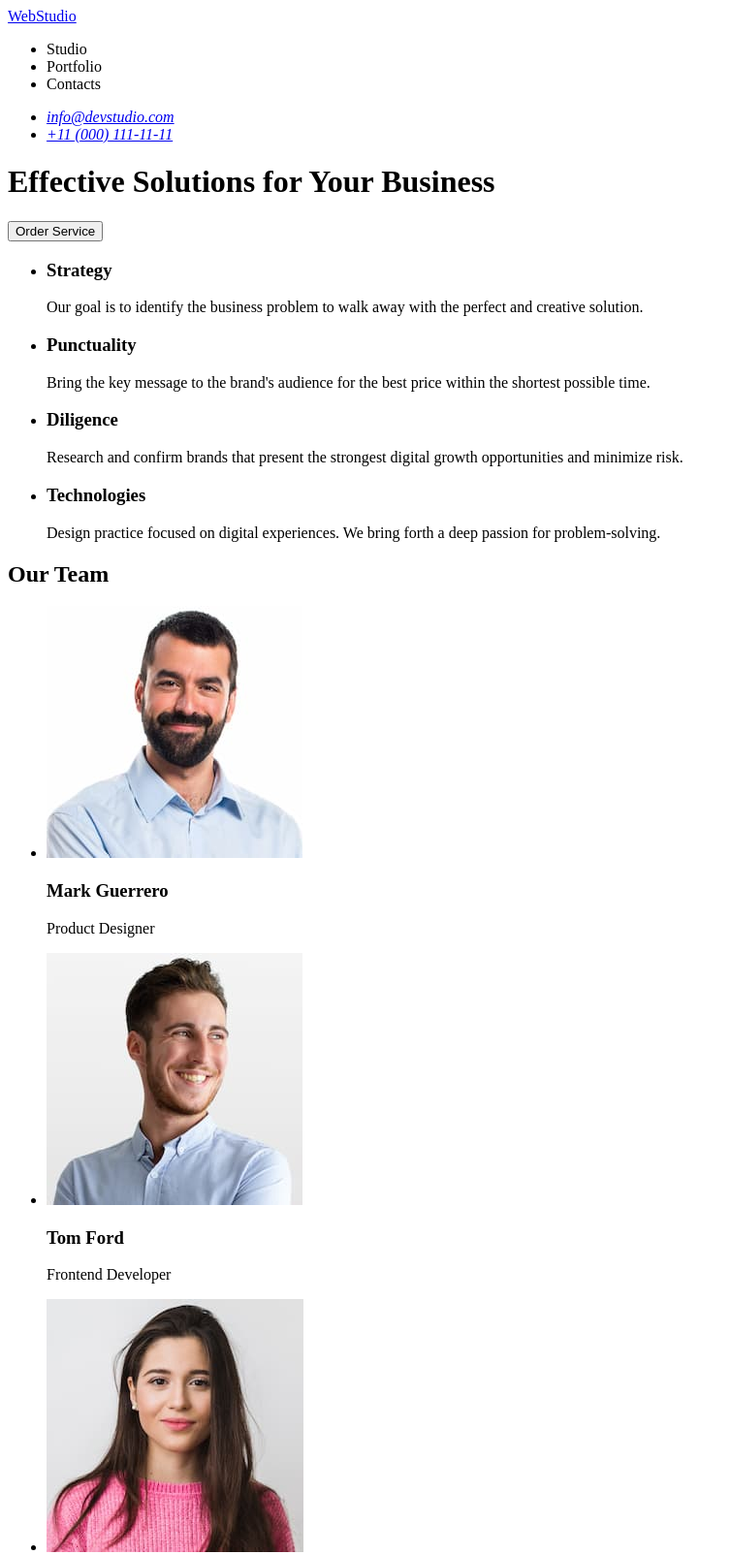
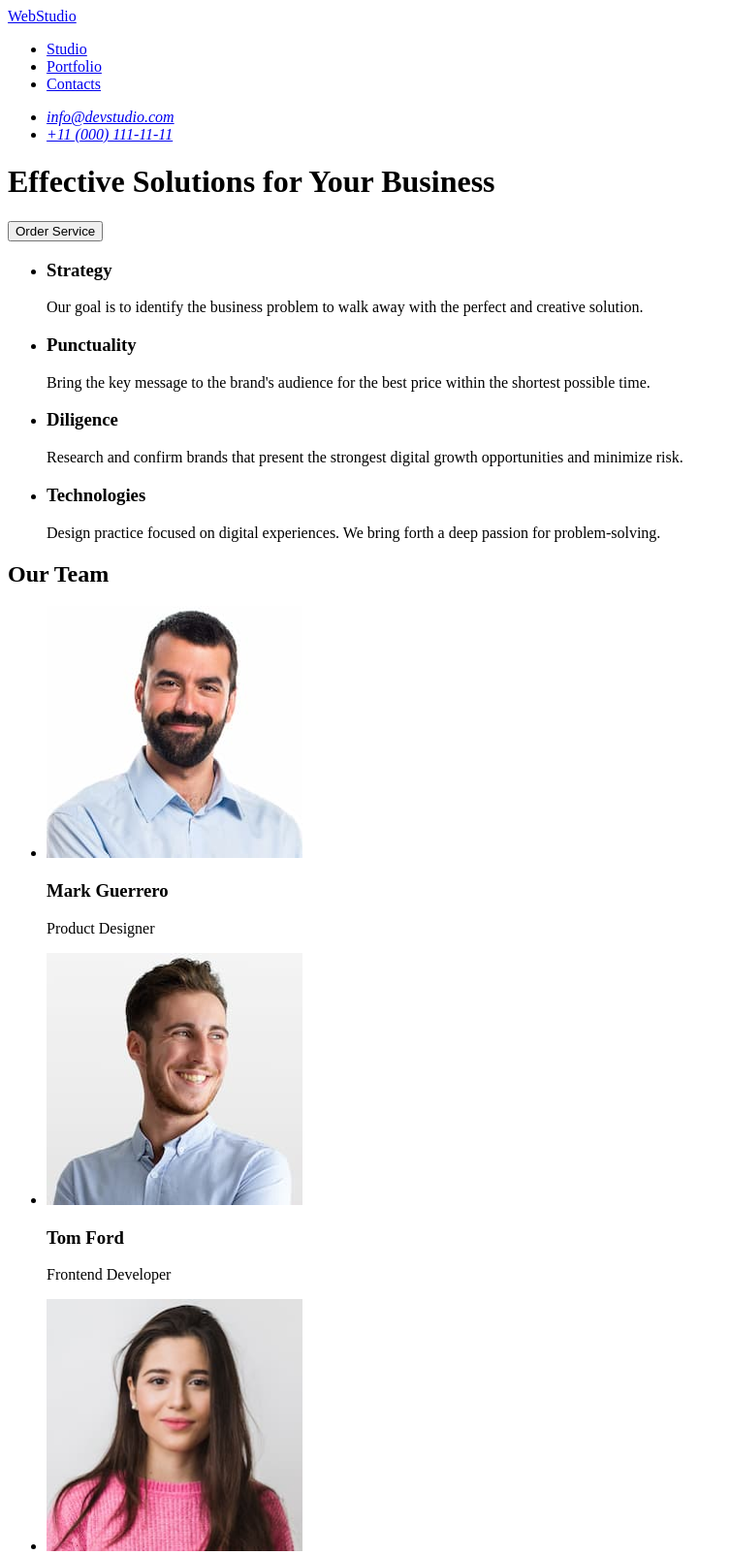
Before and after one commit to Andreyisenko/goit-markup-hw-02, a plain HTML site: page index.html in a window 1280 px wide. Shown: the top 1604 px of the page at 97% size, without its empty margins (0-754 px from the left). Drawn offline with Linux system fonts and the light colour scheme.

Commit message:
save nvg

```diff
--- a/index.html
+++ b/index.html
@@ -7,13 +7,13 @@
 </head>
 
 <body>
- <heade r>
+ <header>
     <a href="file:///C:/Users/Pc/projekts/goit-markup-hw-01/index.html">WebStudio</a>
     <nav>
         <ul>
-            <li>Studio</li>
-            <li>Portfolio</li>
-            <li>Contacts</li>
+            <li><a href="file:///C:/Users/Pc/projekts/goit-markup-hw-01/index.html"> Studio</a></li>
+            <li><a href="file:///C:/Users/Pc/projekts/goit-markup-hw-01/index.html">Portfolio</a></li>
+            <li><a href="file:///C:/Users/Pc/projekts/goit-markup-hw-01/index.html">Contacts</a></li>
         </ul>
     </nav>
     <address>
@@ -26,7 +26,7 @@
             </li>
         </ul>
      </address>
- </heade>
+ </header>
  <main>
         <h1>Effective Solutions
         for Your Business</h1>
@@ -56,22 +56,22 @@
         <h2>Our Team</h2>
         <ul>
             <li>
-                <img src="images/мark-guerrero.jpg" alt="мark-guerrero">
+                <img src="images/мark-guerrero.jpg" alt="мark-guerrero"width="264" height="260">
                 <h3>Mark Guerrero</h3>
                 <p>Product Designer</p>
             </li>
             <li>
-                <img src="images/tom-ford.jpg" alt="tom-ford">
+                <img src="images/tom-ford.jpg" alt="tom-ford"width="264" height="260">
                 <h3>Tom Ford</h3>
                 <p>Frontend Developer</p>
             </li>
             <li>
-                <img src="images/camila-garcia.jpg" alt="camila-garcia">
+                <img src="images/camila-garcia.jpg" alt="camila-garcia"width="264" height="260">
                 <h3>Camila Garcia</h3>
                 <p>Marketing</p>
             </li>
             <li>
-                <img src="images/daniel-wilson.jpg" alt="daniel-wilson">
+                <img src="images/daniel-wilson.jpg" alt="daniel-wilson"width="264" height="260">
                 <h3>Daniel Wilson</h3>
                 <p>UI Designer</p>
             </li>
```
